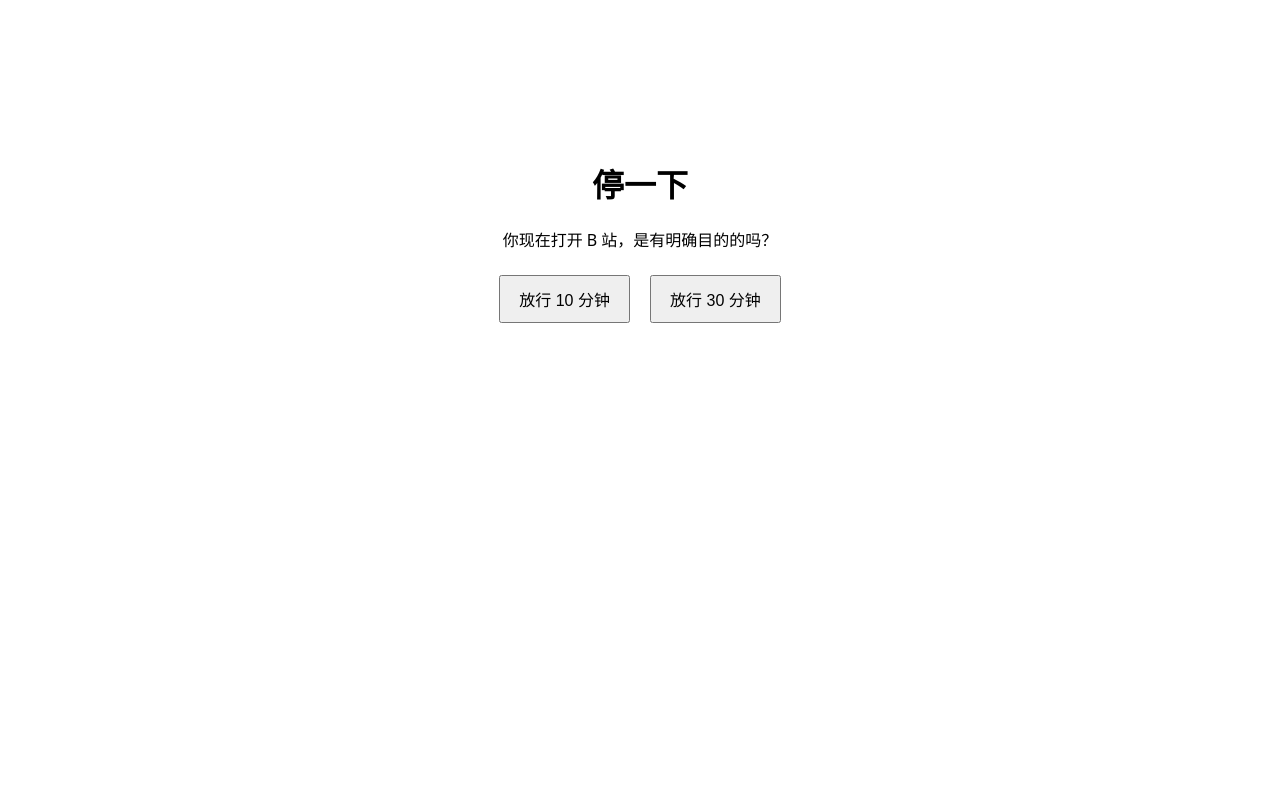
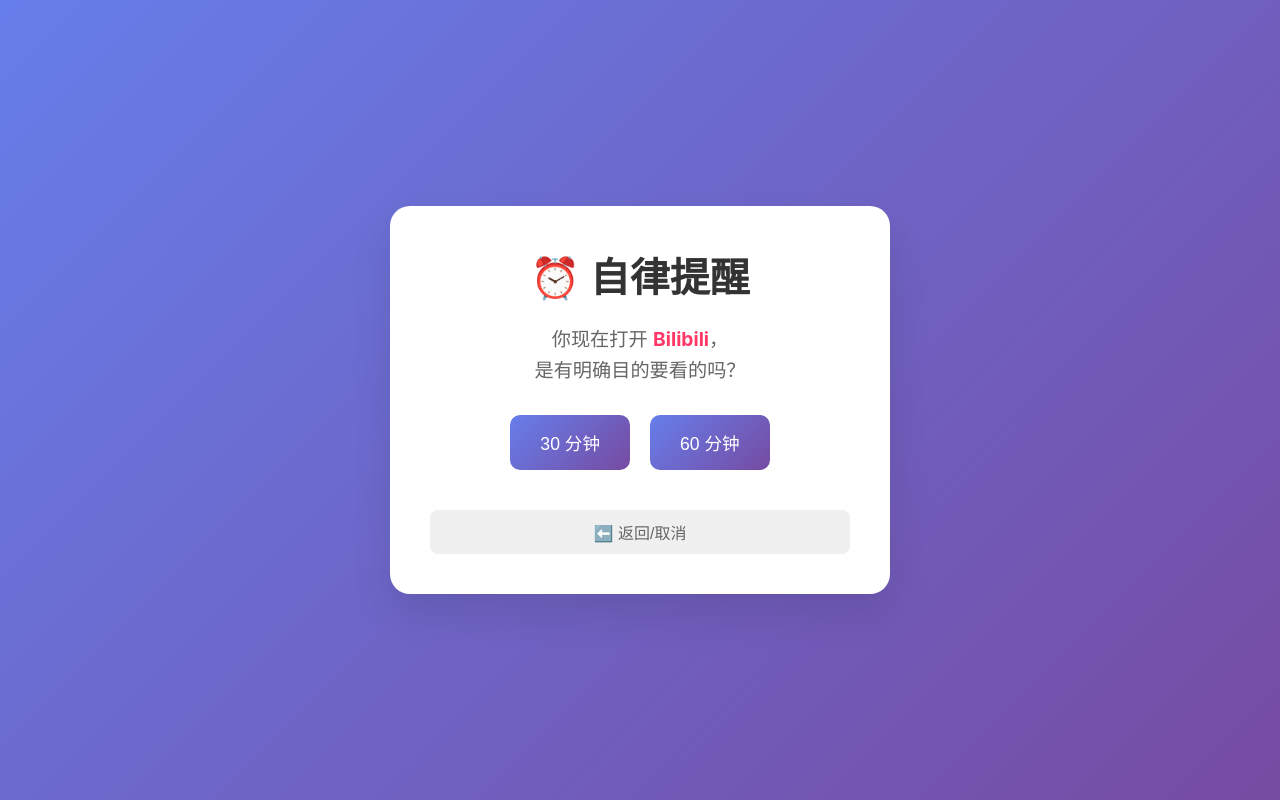
Before and after one commit to B1UEN982/reminder-page, a plain HTML site: page index.html in a window 1280 px wide. Drawn offline with Linux system fonts and the light colour scheme.

Commit message:
reminder1.7

```diff
--- a/index.html
+++ b/index.html
@@ -1,31 +1,143 @@
 <!DOCTYPE html>
 <html lang="zh-CN">
+  <head>
     <meta charset="utf-8" />
-  <title>提醒</title>
+    <meta name="viewport" content="width=device-width, initial-scale=1.0" />
+    <title>自律提醒 | Bilibili</title>
+    <style>
+      * {
+        margin: 0;
+        padding: 0;
+        box-sizing: border-box;
+      }
 
-  <style>
       body {
-      font-family: system-ui, sans-serif;
+        font-family: -apple-system, BlinkMacSystemFont, "Segoe UI", Roboto,
+          sans-serif;
+        background: linear-gradient(135deg, #667eea 0%, #764ba2 100%);
+        min-height: 100vh;
+        display: flex;
+        justify-content: center;
+        align-items: center;
+        padding: 20px;
+      }
+
+      .container {
+        background: white;
+        border-radius: 20px;
+        padding: 40px;
         text-align: center;
-      margin-top: 20vh;
+        max-width: 500px;
+        width: 100%;
+        box-shadow: 0 20px 40px rgba(0, 0, 0, 0.1);
       }
-    button {
-      margin: 8px;
-      padding: 10px 18px;
-      font-size: 16px;
+
+      h1 {
+        color: #333;
+        margin-bottom: 20px;
+        font-size: 2.5em;
+      }
+
+      .message {
+        font-size: 1.2em;
+        color: #666;
+        line-height: 1.6;
+        margin-bottom: 30px;
+      }
+
+      .highlight {
+        color: #ff3867;
+        font-weight: bold;
+      }
+
+      .buttons {
+        display: flex;
+        gap: 20px;
+        justify-content: center;
+        margin-bottom: 20px;
+      }
+
+      .time-btn {
+        background: linear-gradient(135deg, #667eea, #764ba2);
+        border: none;
+        border-radius: 10px;
+        color: white;
+        padding: 15px 30px;
+        font-size: 1.1em;
         cursor: pointer;
+        transition: transform 0.2s, box-shadow 0.2s;
+      }
+
+      .time-btn:hover {
+        transform: translateY(-2px);
+        box-shadow: 0 5px 15px rgba(102, 126, 234, 0.4);
+      }
+
+      .cancel-btn {
+        background: #f0f0f0;
+        color: #666;
+        border: none;
+        border-radius: 8px;
+        padding: 10px 20px;
+        cursor: pointer;
+        margin-top: 20px;
+        width: 100%;
+        font-size: 1em;
+        transition: background 0.3s;
+      }
+
+      .cancel-btn:hover {
+        background: #e0e0e0;
+      }
+
+      @media (max-width: 480px) {
+        .container {
+          padding: 30px 20px;
+        }
+
+        .buttons {
+          flex-direction: column;
+          gap: 10px;
+        }
       }
     </style>
+  </head>
+  <body>
+    <div class="container">
+      <h1>⏰ 自律提醒</h1>
 
-  <h1>停一下</h1>
-  <p>你现在打开 B 站，是有明确目的的吗？</p>
+      <p class="message">
+        你现在打开 <span class="highlight">Bilibili</span>，<br />
+        是有明确目的要看的吗？
+      </p>
 
-  <button onclick="go(10)">放行 10 分钟</button>
-  <button onclick="go(30)">放行 30 分钟</button>
+      <div class="buttons">
+        <button class="time-btn" onclick="go(30)">30 分钟</button>
+        <button class="time-btn" onclick="go(60)">60 分钟</button>
+      </div>
+
+      <button class="cancel-btn" onclick="goBack()">⬅️ 返回/取消</button>
+    </div>
 
     <script>
-    function go(min) {
-      location.href = "https://www.bilibili.com/?allow=" + min;
+      // 跳转函数
+      function go(minutes) {
+        location.href = `https://www.bilibili.com/?allow=${minutes}`;
       }
+
+      // 返回/取消
+      function goBack() {
+        if (document.referrer && !document.referrer.includes("bilibili.com")) {
+          history.back();
+        } else {
+          window.close();
+        }
+      }
+
+      // 键盘快捷键
+      document.addEventListener("keydown", (e) => {
+        if (e.key === "Escape") goBack();
+      });
     </script>
+  </body>
 </html>
```
Lines whose indentation alone changed are shown as unchanged.
